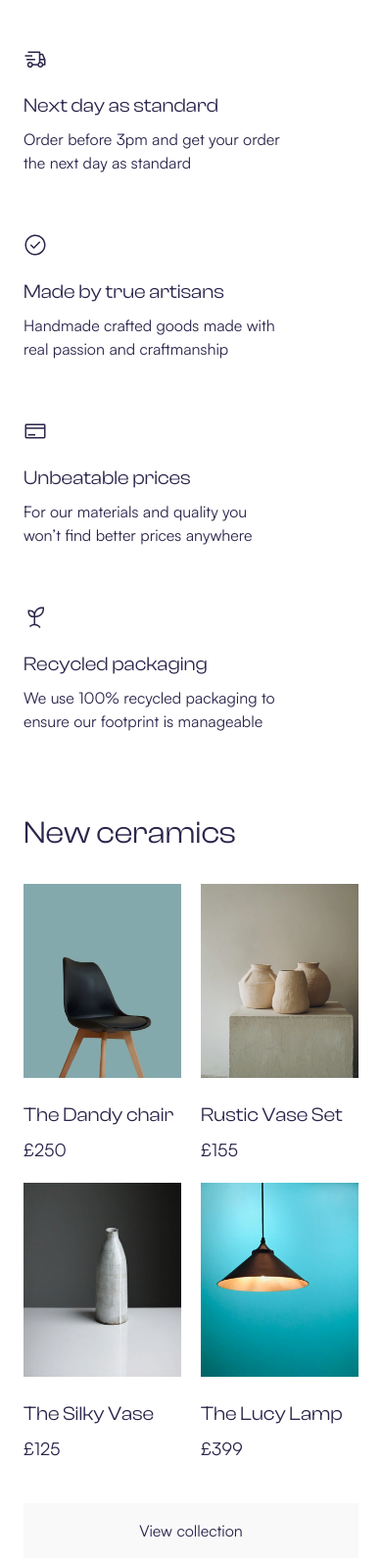
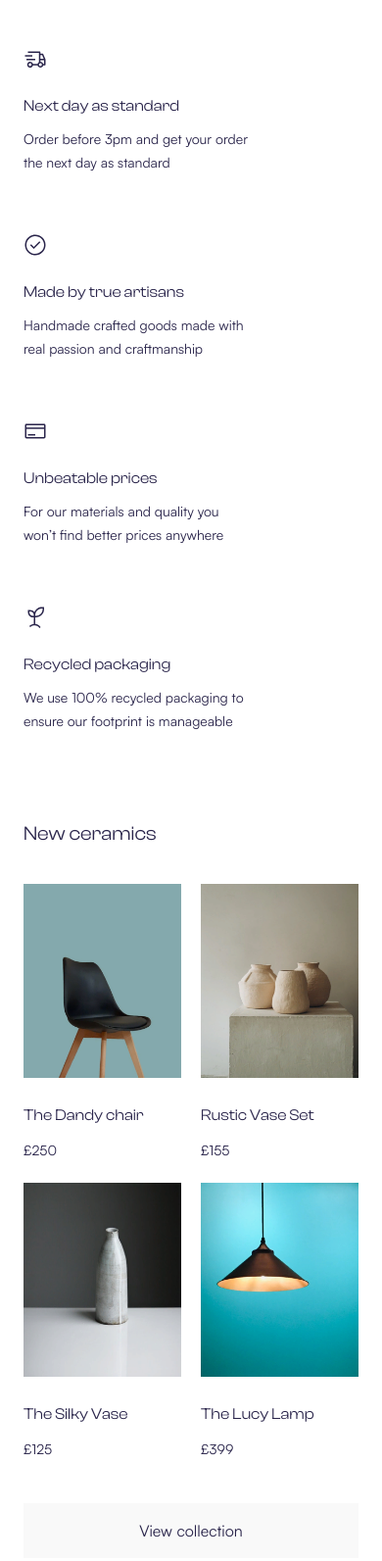
Before and after one commit to murmurer02/avion, a plain HTML site: page index.html in a window 390 px wide. Shown: the part 930-2523 px from the top of the page at 98% size. Drawn offline with Linux system fonts and the light colour scheme.

Commit message:
изменен адаптив для некоторых блоков

```diff
--- a/css/style.css
+++ b/css/style.css
@@ -253,17 +253,6 @@ h4 {
    grid-column: span 2;
 }
 
-@media (max-width: 768px) {
-   .container-ceramics--block,
-   .container-products--block {
-      display: grid;
-      grid-template-columns: 1fr 1fr;
-   }
-   .button {
-      width: 100%;
-   }
-
-}
 
 .block-img {
    padding: 0 0 24px;
@@ -277,6 +266,35 @@ h4 {
    font-size: 18px;
    line-height: 27px;
    color: #2A254B;
+}
+
+@media (max-width: 768px) {
+
+   .container-ceramics--block,
+   .container-products--block {
+      display: grid;
+      grid-template-columns: 1fr 1fr;
+   }
+
+   .button {
+      width: 100%;
+   }
+
+   h4 {
+      font-family: 'ClashDisplay-Variable';
+      font-size: 16px;
+   }
+
+   .points-small {
+      font-family: 'Satoshi-Variable';
+      font-size: 14px;
+   }
+
+   .h2 {
+      font-family: 'ClashDisplay-Variable';
+      font-size: 20px;
+   }
+
 }
 
 .button {
--- a/index.html
+++ b/index.html
@@ -66,22 +66,22 @@
                <div class="point">
                   <img src="img/Delivery.svg" alt="delivery" class="point--img">
                   <h4>Next day as standard</h4>
-                  <p>Order before 3pm and get your order <br> the next day as standard</p>
+                  <p class="points-small">Order before 3pm and get your order <br> the next day as standard</p>
                </div>
                <div class="point">
                   <img src="img/Checkmark--outline.svg" alt="chckmark" class="point--img">
                   <h4>Made by true artisans</h4>
-                  <p>Handmade crafted goods made with <br> real passion and craftmanship</p>
+                  <p class="points-small">Handmade crafted goods made with <br> real passion and craftmanship</p>
                </div>
                <div class="point">
                   <img src="img/Purchase.svg" alt="purchase" class="point--img">
                   <h4>Unbeatable prices</h4>
-                  <p>For our materials and quality you <br> won’t find better prices anywhere</p>
+                  <p class="points-small">For our materials and quality you <br> won’t find better prices anywhere</p>
                </div>
                <div class="point">
                   <img src="img/Sprout.svg" alt="sprout" class="point--img">
                   <h4>Recycled packaging</h4>
-                  <p>We use 100% recycled packaging to <br> ensure our footprint is manageable</p>
+                  <p class="points-small">We use 100% recycled packaging to <br> ensure our footprint is manageable</p>
                </div>
             </div>
       </section>
@@ -91,22 +91,22 @@
             <div class="container-ceramics--item">
                <img src="img/Photo.png" alt="chair" class="block-img">
                <h4>The Dandy chair</h4>
-               <p class="price">£250</p>
+               <p class="price points-small">£250</p>
             </div>
             <div class="container-ceramics--item">
                <img src="img/Photo (1).png" alt="set" class="block-img">
                <h4>Rustic Vase Set</h4>
-               <p class="price">£155</p>
+               <p class="price points-small">£155</p>
             </div>
             <div class="container-ceramics--item">
                <img src="img/Photo (2).png" alt="vase" class="block-img">
                <h4>The Silky Vase</h4>
-               <p class="price">£125</p>
+               <p class="price points-small">£125</p>
             </div>
             <div class="container-ceramics--item">
                <img src="img/Photo (3).png" alt="lamp" class="block-img">
                <h4>The Lucy Lamp</h4>
-               <p class="price">£399</p>
+               <p class="price points-small">£399</p>
             </div>
          </div>
          <a href="#" class="button">View collection</a>
@@ -117,17 +117,17 @@
                <div class="container-products--item">
                   <img src="img/Large.png" alt="sofa" class="block-img">
                   <h4>The Poplar suede sofa</h4>
-                  <p class="price">£980</p>
+                  <p class="price points-small">£980</p>
                </div>
                <div class="container-products--item">
                   <img src="img/Photo.png" alt="chair" class="block-img">
                   <h4>The Dandy chair</h4>
-                  <p class="price">£250</p>
+                  <p class="price points-small">£250</p>
                </div>
                <div class="container-products--item">
                   <img src="img/Photo (4).png" alt="chair" class="block-img">
                   <h4>The Dandy chair</h4>
-                  <p class="price">£250</p>
+                  <p class="price points-small">£250</p>
                </div>
             </div>
             <a href="#" class="button">View collection</a>
```
